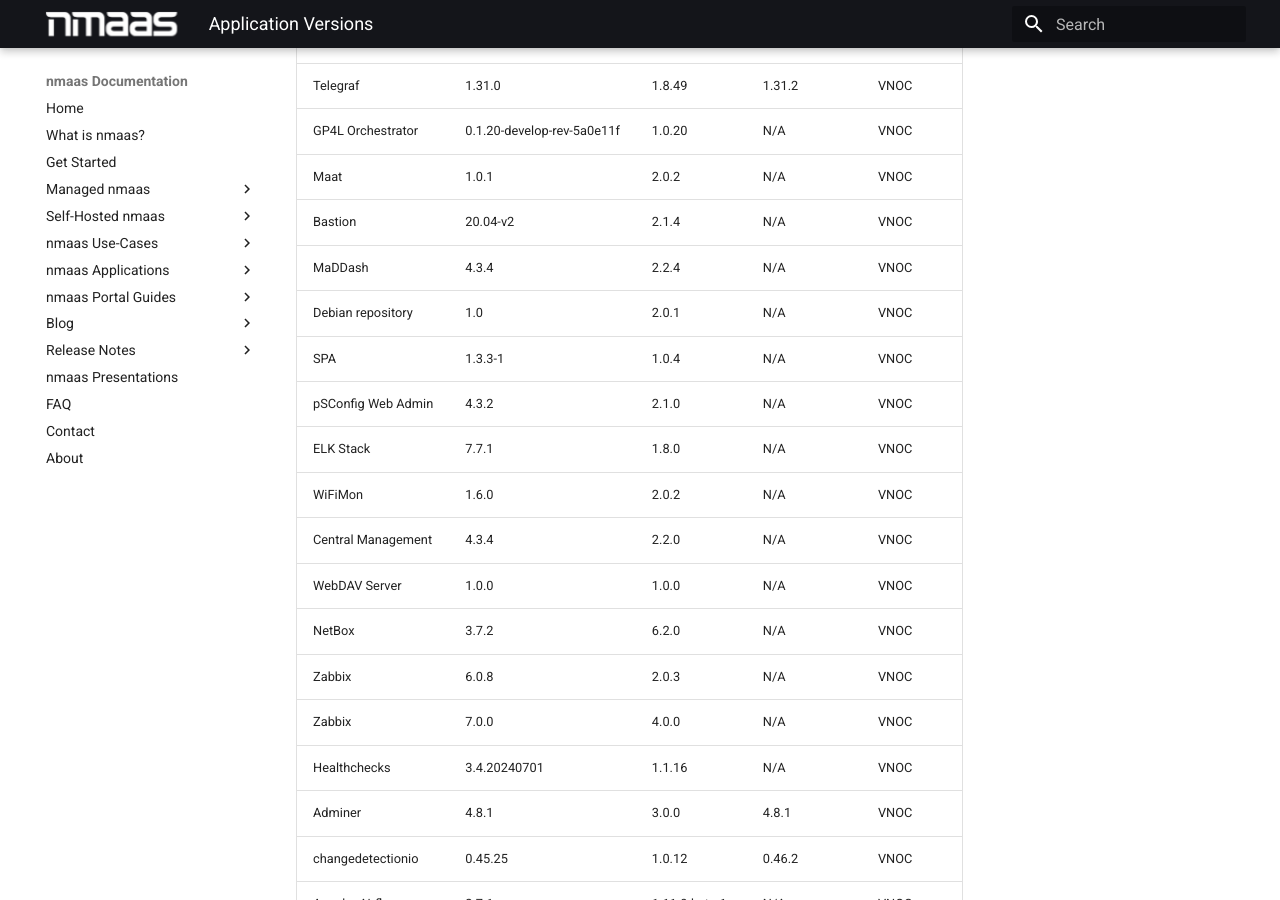
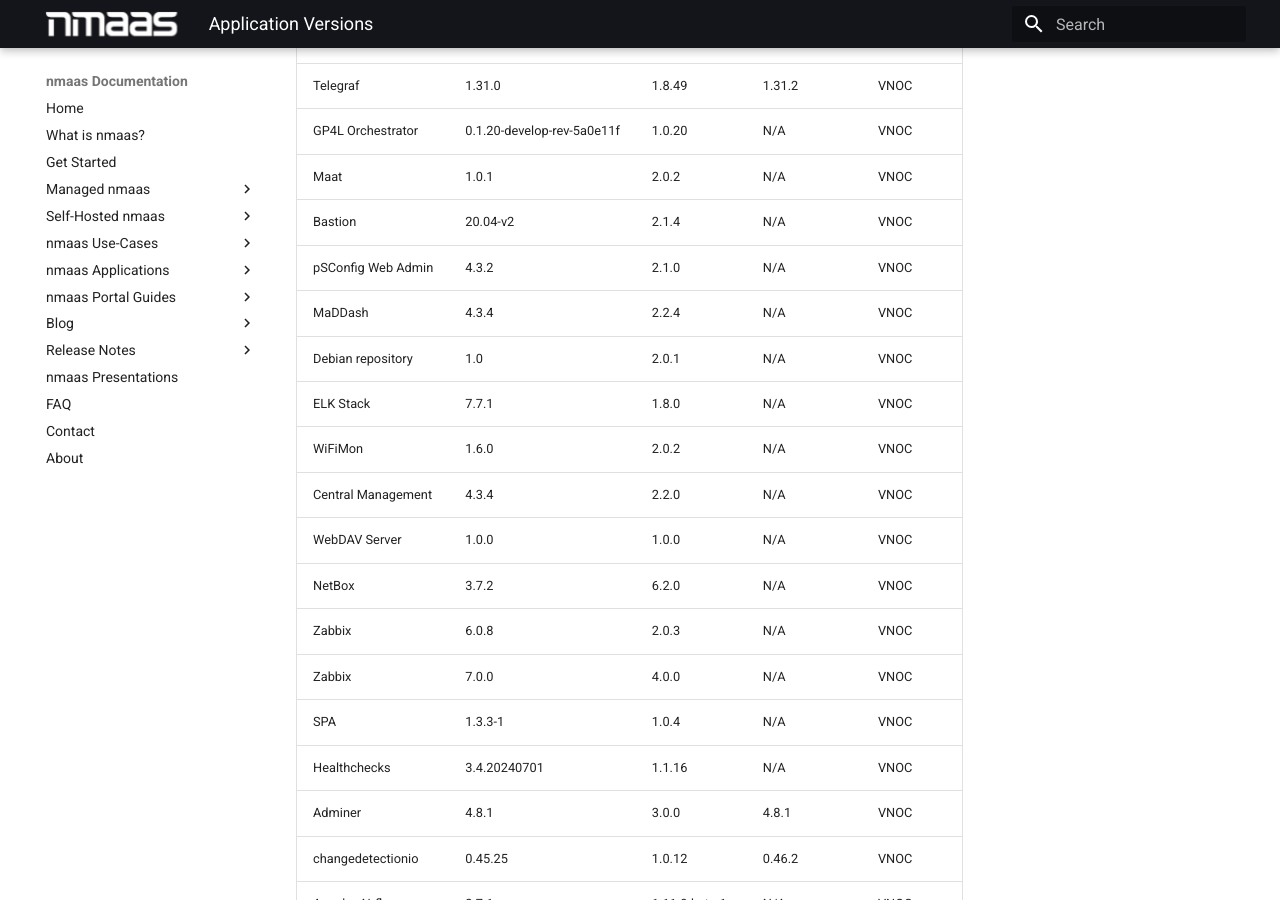
Before and after one commit to nmaas-platform/nmaas-docs, an MkDocs documentation site: the page built from docs/nmaas-applications/application-versions.md, in a window 1280 px wide and 900 px high, scrolled down 719 px. Built offline with MkDocs 1.6.1 and Material for MkDocs 9.7.7, drawn with Linux system fonts in a browser that asks for light colours; part of the change alters nothing that is shown.

```diff
--- a/docs/nmaas-applications/application-versions.md
+++ b/docs/nmaas-applications/application-versions.md
@@ -19,10 +19,9 @@
     | GP4L Orchestrator|0.1.20-develop-rev-5a0e11f|    1.0.20   |      N/A     |  VNOC  |
     |       Maat       |           1.0.1          |    2.0.2    |      N/A     |  VNOC  |
     |      Bastion     |         20.04-v2         |    2.1.4    |      N/A     |  VNOC  |
+    |pSConfig Web Admin|           4.3.2          |    2.1.0    |      N/A     |  VNOC  |
     |      MaDDash     |           4.3.4          |    2.2.4    |      N/A     |  VNOC  |
     | Debian repository|            1.0           |    2.0.1    |      N/A     |  VNOC  |
-    |        SPA       |          1.3.3-1         |    1.0.4    |      N/A     |  VNOC  |
-    |pSConfig Web Admin|           4.3.2          |    2.1.0    |      N/A     |  VNOC  |
     |     ELK Stack    |           7.7.1          |    1.8.0    |      N/A     |  VNOC  |
     |      WiFiMon     |           1.6.0          |    2.0.2    |      N/A     |  VNOC  |
     |Central Management|           4.3.4          |    2.2.0    |      N/A     |  VNOC  |
@@ -30,6 +29,7 @@
     |      NetBox      |           3.7.2          |    6.2.0    |      N/A     |  VNOC  |
     |      Zabbix      |           6.0.8          |    2.0.3    |      N/A     |  VNOC  |
     |      Zabbix      |           7.0.0          |    4.0.0    |      N/A     |  VNOC  |
+    |        SPA       |          1.3.3-1         |    1.0.4    |      N/A     |  VNOC  |
     |   Healthchecks   |       3.4.20240701       |    1.1.16   |      N/A     |  VNOC  |
     |      Adminer     |           4.8.1          |    3.0.0    |     4.8.1    |  VNOC  |
     | changedetectionio|          0.45.25         |    1.0.12   |    0.46.2    |  VNOC  |
@@ -58,18 +58,17 @@
     |      Grafana     |     6.5.2    |    2.0.1    |      N/A     |  VLAB  |
     |      Grafana     |     7.2.0    |    2.0.1    |      N/A     |  VLAB  |
     |      Bastion     |     18.04    |    2.1.0    |      N/A     |  VLAB  |
+    |pSConfig Web Admin|     4.2.4    |    2.1.0    |      N/A     |  VLAB  |
+    |   LibreBooking   |     2.8.5    |    3.0.0    |      N/A     |  VLAB  |
+    |    PostgreSQL    |    14.3.0    |    11.5.0   |      N/A     |  VLAB  |
     |      MaDDash     |     4.3.4    |    2.2.4    |      N/A     |  VLAB  |
     | Debian repository|      1.0     |    2.0.1    |      N/A     |  VLAB  |
-    |        SPA       |     1.3.3    |    1.0.0    |      N/A     |  VLAB  |
-    |pSConfig Web Admin|     4.2.4    |    2.1.0    |      N/A     |  VLAB  |
-    |   LibreBooking   |     2.8.5    |    3.0.0    |      N/A     |  VLAB  |
-    |    Inventory3    |    0.15.0    |    1.0.0    |      N/A     |  VLAB  |
-    |    PostgreSQL    |    14.3.0    |    11.5.0   |      N/A     |  VLAB  |
     |     ELK Stack    |     7.7.1    |    1.8.0    |      N/A     |  VLAB  |
     |      WiFiMon     |     1.4.0    |    2.0.1    |      N/A     |  VLAB  |
     |Central Management|     4.3.4    |    2.2.0    |      N/A     |  VLAB  |
     |   WebDAV Server  |     1.0.0    |    1.0.0    |      N/A     |  VLAB  |
     |      NetBox      |     3.5.2    |    6.0.0    |      N/A     |  VLAB  |
+    |        SPA       |     1.3.3    |    1.0.0    |      N/A     |  VLAB  |
     |   Healthchecks   |    2.10.2    |    1.0.13   |      N/A     |  VLAB  |
     |       CTFd       |     3.5.1    |    1.0.1    |     3.7.3    |  VLAB  |
     |  OWASP JuiceShop |    14.5.1    |    1.0.0    |    17.0.0    |  VLAB  |
@@ -87,6 +86,7 @@
     |    Routinator    |     0.8.3    |    2.0.0    |    0.14.0    |  VLAB  |
     |      CodiMD      |     2.5.3    |    1.0.4    |      N/A     |  VLAB  |
     |    Uptime Kuma   |    1.10.2    |    1.0.0    |      N/A     |  VLAB  |
+    |    Inventory3    |    0.15.0    |    1.0.0    |      N/A     |  VLAB  |
     |      Jenkins     |    2.452.3   |    5.5.1    |      N/A     |  VLAB  |
 
 
@@ -101,9 +101,9 @@
     |   Prometheus   |   2.8.0   |    1.0.0    |    2.53.1    |Playground|
     |     Grafana    |   6.5.2   |    1.1.1    |      N/A     |Playground|
     |     Booked     |   2.7.7   |    1.0.0    |      N/A     |Playground|
-    |  SPA Inventory |    2.1    |    0.1.5    |      N/A     |Playground|
     |    InfluxDB    |   1.7.10  |    4.4.8    |      N/A     |Playground|
     |     esmond     |   1.16.0  |    1.1.0    |      N/A     |Playground|
+    |  SPA Inventory |    2.1    |    0.1.5    |      N/A     |Playground|
     |     Icinga2    |   2.11.4  |    2.0.1    |      N/A     |Playground|
     |Victoria Metrics|   1.46.0  |    2.0.1    |      N/A     |Playground|
     |     Synapse    |   1.44.0  |    3.0.3    |      N/A     |Playground|
```
